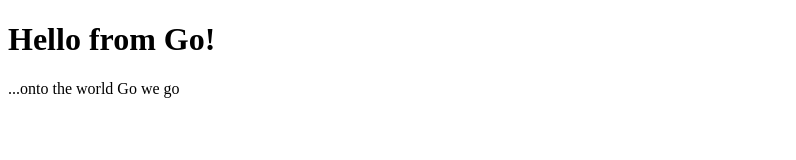
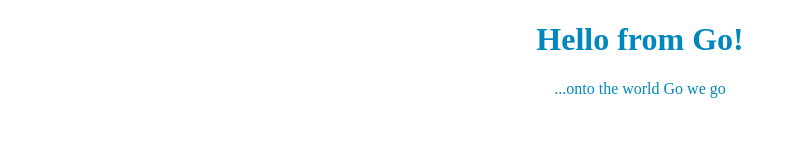
Before and after one commit to lebusa/go-web-server, a plain HTML site: page static/index.html in a window 1280 px wide. Shown: the whole page, without its empty margins (0-796 px from the left). Drawn offline with Linux system fonts and the light colour scheme.

Commit message:
add random style

```diff
--- a/static/index.html
+++ b/static/index.html
@@ -4,6 +4,7 @@
     <meta charset="UTF-8">
     <meta http-equiv="X-UA-Compatible" content="IE=edge">
     <meta name="viewport" content="width=device-width, initial-scale=1.0">
+    <link rel="stylesheet" href="style.css">
     <title>Go Web Server</title>
 </head>
 <body>
--- /dev/null
+++ b/static/style.css
@@ -0,0 +1,4 @@
+* {
+    color: rgb(0, 135, 189);
+    text-align: center;
+}
```
